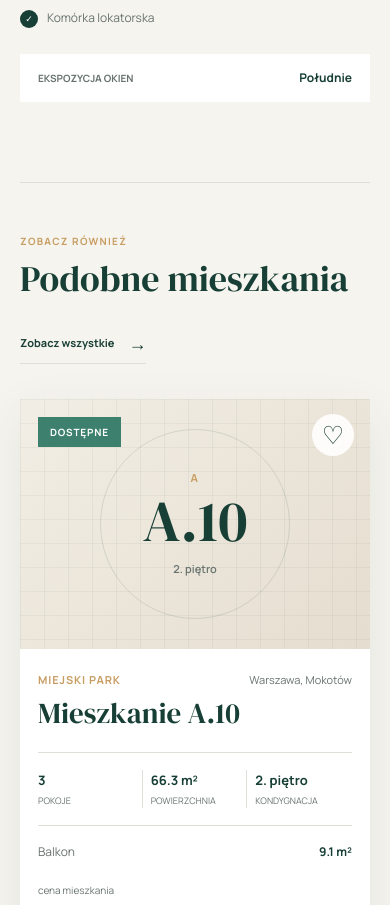
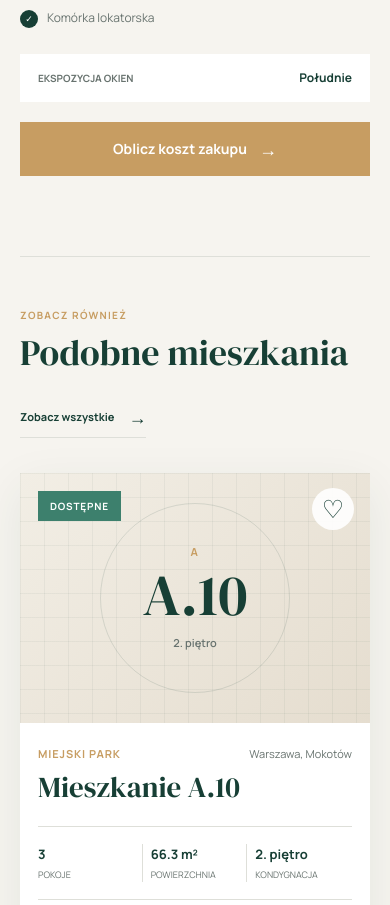
Before and after one commit to natalkakielbicka-coder/real-estate, a Vue app: page /mieszkania/miejski-park-a-04 in a window 390 px wide. Shown: the part 1785-2690 px from the top of the page. Built offline with nearby package versions, Linux system fonts and the light colour scheme.

Commit message:
Open selected apartment in purchase calculator

```diff
--- a/src/composables/usePurchaseCalculator.js
+++ b/src/composables/usePurchaseCalculator.js
@@ -15,7 +15,7 @@ const DEFAULT_CALCULATION = {
   storageRoomPrice: 15000
 }
 
-export const usePurchaseCalculator = () => {
+export const usePurchaseCalculator = (initialApartmentSlug = null) => {
   const { showToast } = useToast()
   const availableApartments = apartments.filter((apartment) => {
     return apartment.status === 'available'
@@ -126,6 +126,23 @@ export const usePurchaseCalculator = () => {
     })
 
     selectedApartmentId.value = apartment?.id ?? null
+  }
+
+  const selectApartmentBySlug = (apartmentSlug) => {
+    if (!apartmentSlug) {
+      return
+    }
+
+    const apartment = availableApartments.find((item) => {
+      return item.slug === apartmentSlug
+    })
+
+    if (!apartment) {
+      return
+    }
+
+    selectedInvestment.value = apartment.investment
+    selectedApartmentId.value = apartment.id
   }
 
   const parkingCost = computed(() => {
@@ -289,7 +306,10 @@ export const usePurchaseCalculator = () => {
     }
   )
 
-  onMounted(loadSavedCalculation)
+  onMounted(() => {
+    loadSavedCalculation()
+    selectApartmentBySlug(initialApartmentSlug)
+  })
 
   return {
     availableInvestments,
--- a/src/views/ApartmentDetailsView.vue
+++ b/src/views/ApartmentDetailsView.vue
@@ -262,9 +262,31 @@ const hasInteractiveFloorPlan = computed(() => {
               </strong>
             </div>
 
+            <div class="mt-5 flex flex-col gap-3 xs:flex-row">
+              <RouterLink
+                v-if="apartment.status === 'available'"
+                class="group flex min-h-[54px] flex-1 items-center justify-center gap-3 bg-gold px-5 text-center text-sm font-bold text-white transition-colors hover:bg-[#b98e52]"
+                :to="{
+                  name: 'purchase-calculator',
+                  query: {
+                    apartment: apartment.slug
+                  },
+                  hash: '#calculator'
+                }"
+              >
+                Oblicz koszt zakupu
+
+                <span
+                  class="text-lg transition-transform duration-200 group-hover:translate-x-1"
+                  aria-hidden="true"
+                >
+                  →
+                </span>
+              </RouterLink>
+
               <RouterLink
                 v-if="hasInteractiveFloorPlan"
-              class="group mt-5 flex min-h-[54px] w-full items-center justify-center gap-3 bg-brand px-5 text-sm font-bold text-white transition-colors hover:bg-brand-light"
+                class="group flex min-h-[54px] flex-1 items-center justify-center gap-3 bg-brand px-5 text-center text-sm font-bold text-white transition-colors hover:bg-brand-light"
                 :to="{
                   name: 'investment-details',
                   params: {
@@ -286,6 +308,7 @@ const hasInteractiveFloorPlan = computed(() => {
                   →
                 </span>
               </RouterLink>
+            </div>
           </div>
         </div>
       </div>
--- a/src/views/PurchaseCalculatorView.vue
+++ b/src/views/PurchaseCalculatorView.vue
@@ -1,10 +1,17 @@
 <script setup>
+import { useRoute } from 'vue-router'
 import CalculatorApartmentStep from '../components/CalculatorApartmentStep.vue'
 import CalculatorFinancingStep from '../components/CalculatorFinancingStep.vue'
 import CalculatorFinishingStep from '../components/CalculatorFinishingStep.vue'
 import CalculatorAdditionalCostsStep from '../components/CalculatorAdditionalCostsStep.vue'
 import CalculatorSummary from '../components/CalculatorSummary.vue'
 import { usePurchaseCalculator } from '../composables/usePurchaseCalculator'
+
+const route = useRoute()
+
+const apartmentFromQuery = Array.isArray(route.query.apartment)
+  ? route.query.apartment[0]
+  : route.query.apartment
 
 const {
   availableInvestments,
@@ -30,7 +37,7 @@ const {
   totalPurchaseCost,
   saveCalculation,
   resetCalculator
-} = usePurchaseCalculator()
+} = usePurchaseCalculator(apartmentFromQuery)
 </script>
 
 <template>
@@ -56,7 +63,10 @@ const {
       </div>
     </section>
 
-    <section class="py-[clamp(48px,7vw,88px)]">
+    <section
+      id="calculator"
+      class="py-[clamp(48px,7vw,88px)]"
+    >
       <div
         class="container grid items-start gap-8 lg:grid-cols-[minmax(0,1.25fr)_minmax(320px,0.75fr)] xl:grid-cols-[minmax(0,1.25fr)_minmax(360px,0.75fr)]"
       >
```
Lines whose indentation alone changed are shown as unchanged.
